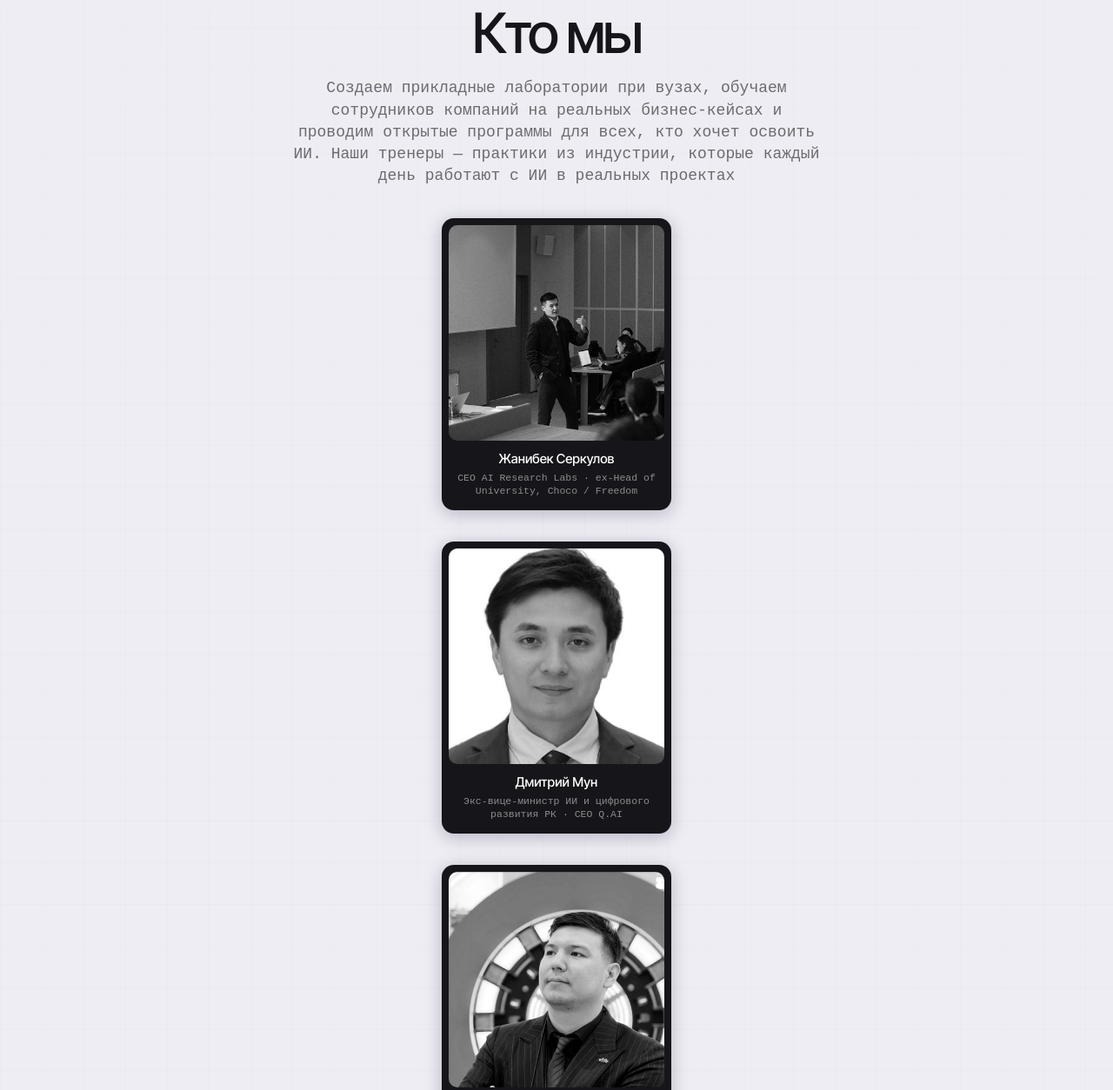
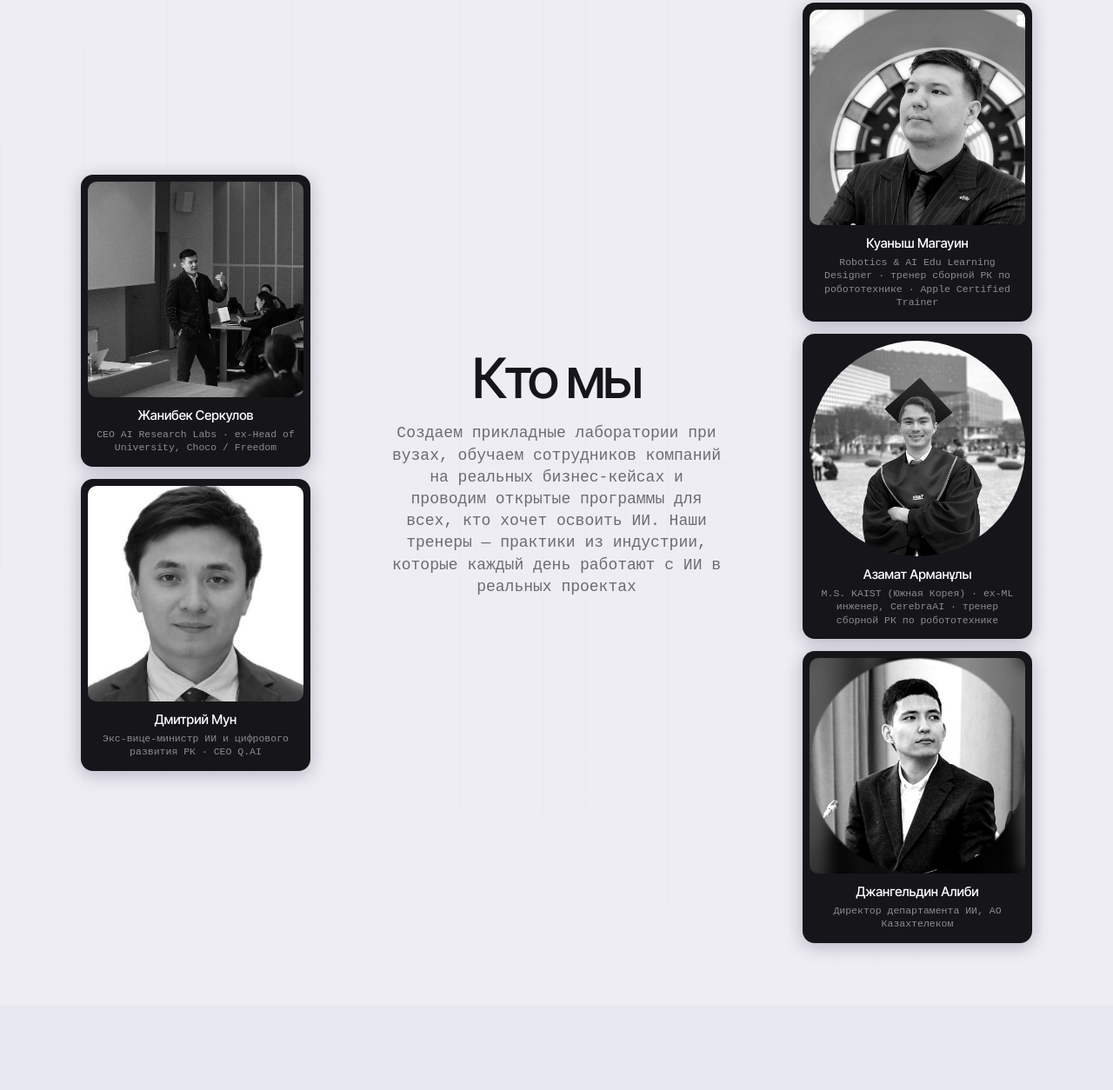
Before and after one commit to aza9908/landing, a website: page index.html in a window 1280 px wide. Shown: the part 893-2147 px from the top of the page at 87% size. Drawn offline with Linux system fonts and the light colour scheme; a web font is replaced by a local one.

Commit message:
Fix team-section split layout for a 5-person roster
rebuildTeamSection() required 6+ cards and hardcoded a 3/3 left-right
split, so after Andrei Lim's removal (5 members) it silently bailed out
and the team cards fell back to a plain unstyled stack instead of the
intended symmetric two-column layout. The split is now Math.floor(n/2)
left / remainder right — 3/3 for 6, 2/3 for 5 — matching the requested
"3 on the right, 2 on the left" and staying correct for any future
roster size.

The decorative mirrored-stagger CSS was hardcoded to nth-child(1)/(3),
tuned for exactly 3 cards per column; switched to first-child/last-child
so it adapts to a column of any length, plus an only-child fallback so a
future 2- or 3-person roster (which can produce a single-card column)
still gets the intended outer offset instead of losing it to a selector
cascade tie.

```diff
--- a/site-updates.css
+++ b/site-updates.css
@@ -218,11 +218,20 @@ body {
 .team-side--left { align-items: flex-end; }
 .team-side--right { align-items: flex-start; }
 
-/* «разбросанно, но симметрично»: mirrored stagger */
-.team-side--left .team-card:nth-child(1) { transform: translateX(-28px); }
-.team-side--left .team-card:nth-child(3) { transform: translateX(-16px); }
-.team-side--right .team-card:nth-child(1) { transform: translateX(28px); }
-.team-side--right .team-card:nth-child(3) { transform: translateX(16px); }
+/* «разбросанно, но симметрично»: mirrored stagger на первой и последней
+   карточке колонки — не на 1-й/3-й позиции жёстко, чтобы колонки разной
+   длины (нечётный состав команды) сдвигались зеркально одинаково, а не
+   однобоко. При длине колонки 3 совпадает с прежними 1-й/3-й; при длине 2
+   даёт сдвиг обеим карточкам, а не только первой. */
+.team-side--left .team-card:first-child { transform: translateX(-28px); }
+.team-side--left .team-card:last-child { transform: translateX(-16px); }
+.team-side--right .team-card:first-child { transform: translateX(28px); }
+.team-side--right .team-card:last-child { transform: translateX(16px); }
+/* Колонка из одной карточки — она одновременно и first-child, и
+   last-child; без этого правила выигрывало бы последнее объявление
+   (-16px/16px) вместо задуманного внешнего сдвига. */
+.team-side--left .team-card:only-child { transform: translateX(-28px); }
+.team-side--right .team-card:only-child { transform: translateX(28px); }
 
 .team-layout .team-text {
   position: static !important;
@@ -926,10 +935,12 @@ body.m-menu-lock { overflow: hidden; }
     max-width: 264px !important;
   }
 
-  .team-side--left .team-card:nth-child(1) { transform: translateX(-20px); }
-  .team-side--left .team-card:nth-child(3) { transform: translateX(-12px); }
-  .team-side--right .team-card:nth-child(1) { transform: translateX(20px); }
-  .team-side--right .team-card:nth-child(3) { transform: translateX(12px); }
+  .team-side--left .team-card:first-child { transform: translateX(-20px); }
+  .team-side--left .team-card:last-child { transform: translateX(-12px); }
+  .team-side--right .team-card:first-child { transform: translateX(20px); }
+  .team-side--right .team-card:last-child { transform: translateX(12px); }
+  .team-side--left .team-card:only-child { transform: translateX(-20px); }
+  .team-side--right .team-card:only-child { transform: translateX(20px); }
 }
 
 .team-sticky .team-card-name { font-size: 15px !important; }
--- a/site-updates.js
+++ b/site-updates.js
@@ -147,7 +147,7 @@
 
     const cards = [...sticky.querySelectorAll('.team-card')];
     const text = sticky.querySelector('.team-text');
-    if (cards.length < 6 || !text) return;
+    if (cards.length < 2 || !text) return;
 
     const layout = document.createElement('div');
     layout.className = 'team-layout';
@@ -157,9 +157,13 @@
     const right = document.createElement('div');
     right.className = 'team-side team-side--right';
 
+    // Меньшая половина — налево, остаток — направо: при чётном числе
+    // карточек выходит ровно поровну, при нечётном — правая колонка на
+    // одну карточку больше, а не жёстко зашитая тройка слева.
+    const leftCount = Math.floor(cards.length / 2);
     cards.forEach((card, i) => {
       card.style.cssText = 'position:relative;left:auto;top:auto;opacity:1;';
-      (i < 3 ? left : right).appendChild(card);
+      (i < leftCount ? left : right).appendChild(card);
     });
 
     layout.appendChild(left);
```
